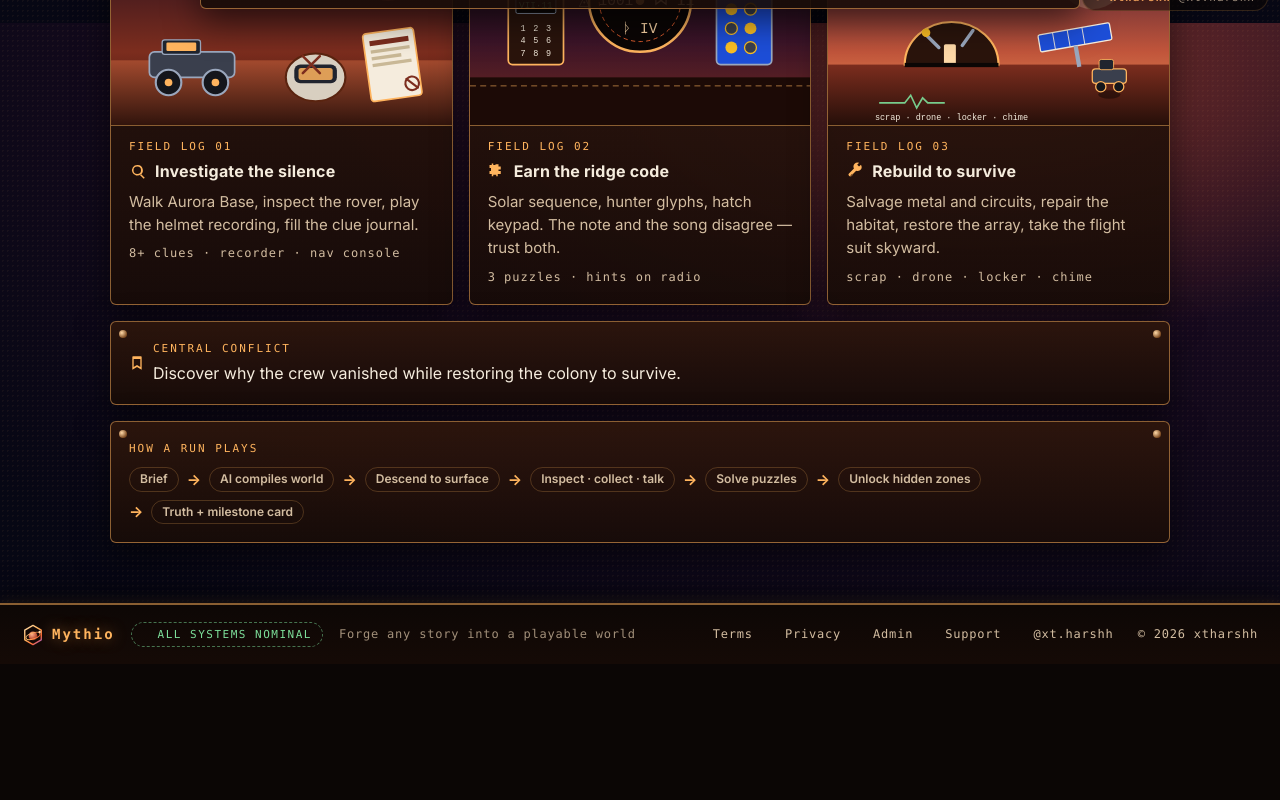
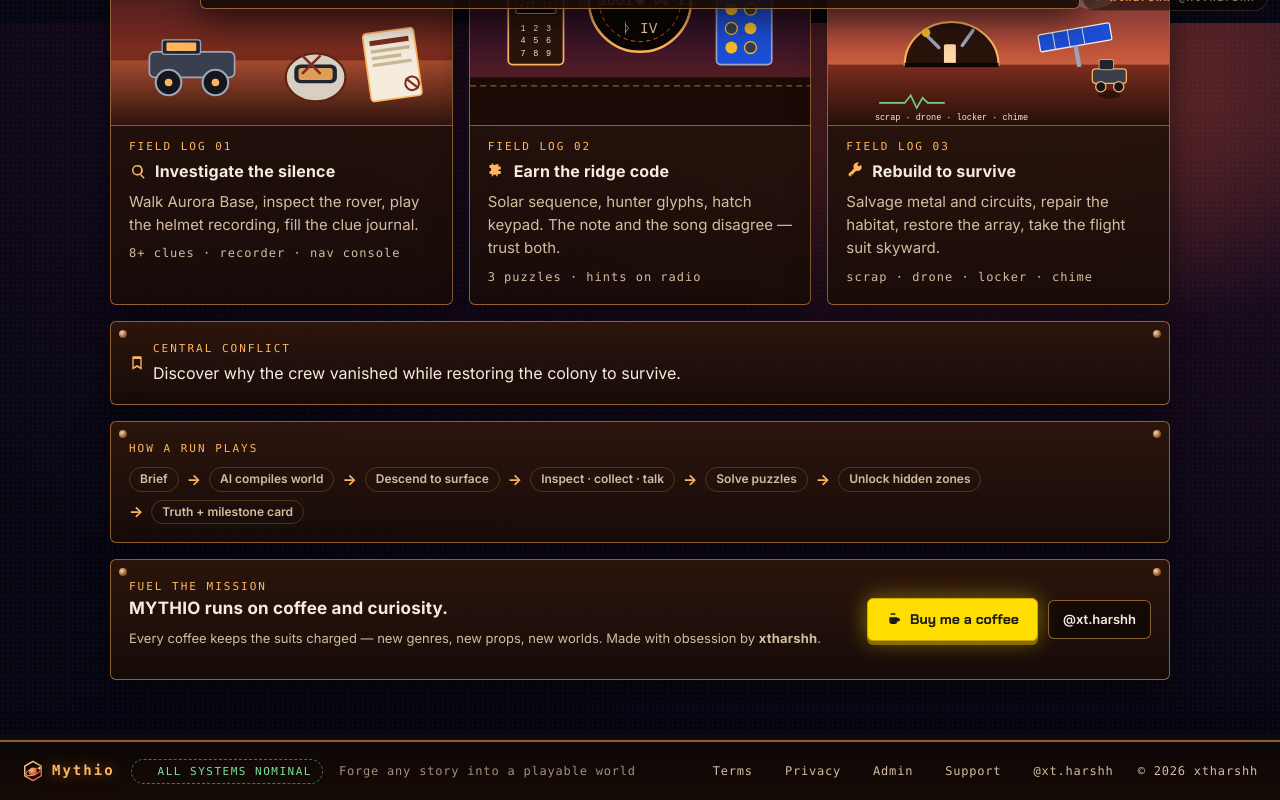
Before and after one commit to xtharshh/Mythra, a React (Vite) app in the folder mythra/: page / in a window 1280 px wide. Shown: the part 777-1577 px from the top of the page. Before the commit the page ends 1441 px from the top, so only its background shows below. Built offline with nearby package versions, Linux system fonts and the light colour scheme; no server answers.

Commit message:
Skip CORS preflights in admin hit log, BMC yellow button + support banner, README refresh

```diff
--- a/mythra/src/components/Support.tsx
+++ b/mythra/src/components/Support.tsx
@@ -1,4 +1,6 @@
 // Support button — fuels Mythio via Buy Me a Coffee. External link only.
+// Compact stays a quiet ghost (nav); the full button wears the official
+// Buy Me a Coffee yellow so it reads instantly as "fuel the mission".
 import { Icon } from "./icons";
 import { t, useLang } from "../i18n/lang";
 
@@ -6,16 +8,39 @@ export const COFFEE_URL = "https://buymeacoffee.com/xtharshh";
 
 export function SupportButton({ compact }: { compact?: boolean }) {
   const { lang } = useLang();
+  if (compact) {
+    return (
+      <a
+        className="btn-ghost"
+        style={{ display: "inline-flex", gap: 6, alignItems: "center", padding: "4px 10px" }}
+        href={COFFEE_URL}
+        target="_blank"
+        rel="noreferrer"
+        title="Support Mythio — buy the explorer a coffee"
+      >
+        <Icon name="coffee" size={14} /> {t("nav.coffee", lang)}
+      </a>
+    );
+  }
   return (
     <a
-      className="btn-ghost"
-      style={{ display: "inline-flex", gap: 6, alignItems: "center", padding: compact ? "4px 10px" : undefined }}
+      className="btn"
+      style={{
+        display: "inline-flex",
+        gap: 8,
+        alignItems: "center",
+        background: "#FFDD00",
+        borderColor: "#c9a800",
+        color: "#1a1a1a",
+        fontWeight: 800,
+        boxShadow: "0 4px 0 #8a6d00, 0 0 22px rgba(255, 221, 0, 0.45)",
+      }}
       href={COFFEE_URL}
       target="_blank"
       rel="noreferrer"
       title="Support Mythio — buy the explorer a coffee"
     >
-      <Icon name="coffee" size={14} /> {compact ? t("nav.coffee", lang) : "Buy me a coffee"}
+      <Icon name="coffee" size={16} /> Buy me a coffee
     </a>
   );
 }
--- a/mythra/src/pages/Landing.tsx
+++ b/mythra/src/pages/Landing.tsx
@@ -112,6 +112,25 @@ export default function Landing() {
             ))}
           </div>
         </div>
+
+        <div className="card" style={{ marginTop: 16 }}>
+          <div className="row" style={{ justifyContent: "space-between", gap: 16 }}>
+            <div style={{ flex: "1 1 260px" }}>
+              <div className="case-kicker">Fuel the mission</div>
+              <b style={{ fontSize: 17 }}>MYTHIO runs on coffee and curiosity.</b>
+              <p className="muted" style={{ marginTop: 6, fontSize: 13 }}>
+                Every coffee keeps the suits charged — new genres, new props, new worlds.
+                Made with obsession by <b>xtharshh</b>.
+              </p>
+            </div>
+            <div className="row" style={{ gap: 10 }}>
+              <SupportButton />
+              <a className="btn-ghost" href="https://instagram.com/xt.harshh" target="_blank" rel="noreferrer" title="xtharshh on Instagram">
+                @xt.harshh
+              </a>
+            </div>
+          </div>
+        </div>
       </div>
       {tourOpen && <LandingTutorial onClose={() => setTourOpen(false)} />}
     </div>
```
Also changed, not shown: 2 other files (tests, documents, lock files or other folders).
